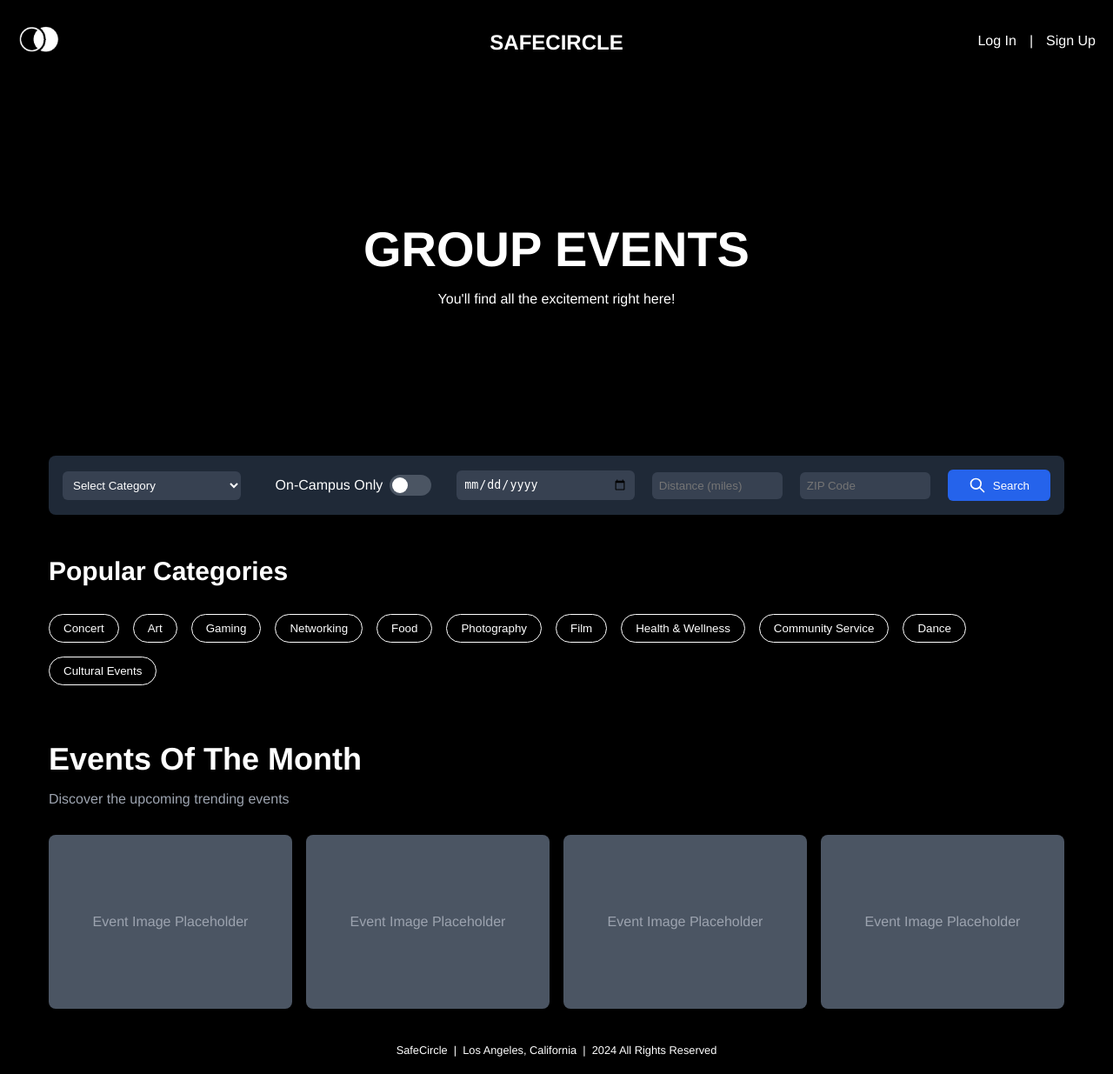
After one commit to Dezind/safecircle, a PHP site: page /searchresult.php in a window 1280 px wide. The commit adds this page. Shown: the whole page at 87% size. Run offline with PHP 8.4, Linux system fonts and the light colour scheme.

Commit message:
tongfei search result page (V1)

```diff
--- a/css/site.css
+++ b/css/site.css
@@ -23,6 +23,7 @@ header img {
 }
 header h1 {
     margin: 0;
+    margin-top: -12px;
     font-size: 1.5rem;
     position: absolute;
     left: 50%;
@@ -90,6 +91,7 @@ footer {
     background-color: #000;
     color: #fff;
     padding: 20px;
+    margin-top: 20px ;
     font-size: 0.8rem;
 }
 .tagline {
@@ -167,3 +169,189 @@ canvas {
     z-index: 0; /* Ensure the canvas is below the content */
     opacity: 1;
 }
+
+/*--------------------------------------SEARCH RESULT PAGE---------------------------------------------*/
+/*--------------------------------------SEARCH RESULT PAGE---------------------------------------------*/
+/*--------------------------------------SEARCH RESULT PAGE---------------------------------------------*/
+
+
+.hero2 {
+    position: relative;
+    height: 400px;
+    /* background: linear-gradient(45deg, rgba(88, 28, 135, 0.5), rgba(194, 65, 12, 0.5)); */
+    background:black;
+    padding: 2rem;
+}
+
+.hero2::before {
+    content: '';
+    position: absolute;
+    top: 0;
+    left: 0;
+    right: 0;
+    bottom: 0;
+    background-color: rgba(0, 0, 0, 0.4);
+}
+
+.hero2-content {
+    position: relative;
+    z-index: 1;
+    padding-top: 8rem;
+}
+
+.hero2 h1 {
+    font-size: 3.5rem;
+    margin-bottom: 1rem;
+}
+
+.container2 {
+    max-width: 1200px;
+    margin: 0 auto;
+    padding: 0 1rem;
+}
+
+.search-bar {
+    background-color: #1f2937;
+    padding: 1rem;
+    border-radius: 0.5rem;
+    margin-top: 30px;
+    display: flex;
+    flex-wrap: wrap;
+    gap: 20px;
+    align-items: center;
+}
+
+.search-bar select,
+.search-bar input {
+    background-color: #374151;
+    color: white;
+    padding: 0.5rem;
+    border: none;
+    border-radius: 0.375rem;
+    flex: 1;
+    /*min-width: 100px;*/
+}
+
+.search-bar input[type="text"] {
+    width:150px;
+    flex: 0;
+}
+
+.search-bar select {
+    margin-right: 20px;
+}
+
+.toggle-container {
+    display: flex;
+    align-items: center;
+    gap: 0.5rem;
+    flex: 1;
+    min-width: 150px;
+}
+
+.toggle {
+    width: 48px;
+    height: 24px;
+    background-color: #4b5563;
+    border-radius: 999px;
+    position: relative;
+    cursor: pointer;
+}
+
+.toggle.active {
+    background-color: #2563eb;
+}
+
+.toggle-thumb {
+    width: 18px;
+    height: 18px;
+    background-color: white;
+    border-radius: 50%;
+    position: absolute;
+    top: 3px;
+    left: 3px;
+    transition: transform 0.2s;
+}
+
+.toggle.active .toggle-thumb {
+    transform: translateX(24px);
+}
+
+.search-button {
+    background-color: #2563eb;
+    color: white;
+    padding: 0.5rem 1.5rem;
+    border: none;
+    border-radius: 0.375rem;
+    cursor: pointer;
+    display: flex;
+    align-items: center;
+    gap: 0.5rem;
+}
+
+.categories {
+    margin-top: 3rem;
+    text-align: left;
+}
+
+.categories h2 {
+    font-size: 1.875rem;
+    margin-bottom: 2rem;
+}
+
+.category-buttons {
+    display: flex;
+    flex-wrap: wrap;
+    gap: 1rem;
+}
+
+.category-button {
+    /*background-color: #374151;*/
+    background-color: black;
+    color: white;
+    padding: 0.5rem 1rem;
+    border: 1px solid white;
+    border-radius: 999px;
+    cursor: pointer;
+    transition: background-color 0.2s;
+}
+
+.category-button:hover {
+    background-color: #4b5563;
+}
+
+.events {
+    margin-top: 4rem;
+    text-align: left;
+}
+
+.events h2 {
+    font-size: 2.25rem;
+    margin-bottom: 1rem;
+}
+
+.events p {
+    color: #9ca3af;
+    margin-bottom: 2rem;
+}
+
+.event-grid {
+    display: grid;
+    grid-template-columns: repeat(auto-fit, minmax(250px, 1fr));
+    gap: 1rem;
+}
+
+.event-card {
+    background-color: #374151;
+    border-radius: 0.5rem;
+    overflow: hidden;
+}
+
+.event-placeholder {
+    height: 200px;
+    background-color: #4b5563;
+    display: flex;
+    align-items: center;
+    justify-content: center;
+    color: #9ca3af;
+}
--- /dev/null
+++ b/searchresult.php
@@ -0,0 +1,159 @@
+
+<!DOCTYPE html>
+<html lang="en">
+<head>
+    <meta charset="UTF-8">
+    <meta name="viewport" content="width=device-width, initial-scale=1.0">
+    <link type="text/css" href="css/site.css" rel="stylesheet">
+    <title>Event Search Page</title>
+</head>
+<?php
+//
+//$host = "webdev.iyaserver.com";
+//$userid = "<youruserid>";
+//$userpw = "<yourpw>";
+//$db = "<database name>";
+//
+//include 'loginvariables.php';
+//
+//
+//$mysql = new mysqli(
+//    $host,
+//    $userid,
+//    $userpw,
+//    $db
+//);
+//
+//if ($mysql->connect_errno) {
+//    echo "db connection error : " . $mysql->connect_error;
+//    exit();
+//}
+//
+//echo "db connection succeeded\n";
+//?>
+<body>
+<?php include "header.php"; ?>
+
+
+<div class="hero2">
+
+    <div class="hero2-content">
+
+        <h1>GROUP EVENTS</h1>
+        <p>You'll find all the excitement right here!</p>
+    </div>
+</div>
+
+<div class="container2">
+
+<!---------------------------------------------------------------------------------------------------------------------->
+<!-----------------------------------------------NEEDS PHP HERE--------------------------------------------------------->
+<!---------------------------------------------------------------------------------------------------------------------->
+
+    <div class="search-bar">
+        <!-------Category Dropdown-------->
+        <select id="category">
+            <option>Select Category</option>
+            <option>Concert</option>
+            <option>Art</option>
+            <option>Gaming</option>
+            <option>Networking</option>
+            <option>Food</option>
+            <option>Photography</option>
+            <option>Film</option>
+            <option>Health & Wellness</option>
+            <option>Community Service</option>
+            <option>Dance</option>
+            <option>Cultural Events</option>
+        </select>
+        <!-------On Campus Button-------->
+        <div class="toggle-container">
+            <span>On-Campus Only</span>
+            <div class="toggle" id="campus-toggle">
+                <div class="toggle-thumb"></div>
+            </div>
+        </div>
+        <!-------Date-------->
+        <input type="date">
+        <!------Distance------->
+        <input type="text" placeholder="Distance (miles)">
+        <!-----Zip Code------>
+        <input type="text" placeholder="ZIP Code">
+
+        <!---Search Button---->
+        <button class="search-button">
+            <svg width="20" height="20" fill="none" stroke="currentColor" viewBox="0 0 24 24">
+                <path stroke-linecap="round" stroke-linejoin="round" stroke-width="2" d="M21 21l-6-6m2-5a7 7 0 11-14 0 7 7 0 0114 0z"></path>
+            </svg>
+            Search
+        </button>
+    </div>
+
+    <div class="categories">
+        <h2>Popular Categories</h2>
+        <div class="category-buttons">
+            <button class="category-button">Concert</button>
+            <button class="category-button">Art</button>
+            <button class="category-button">Gaming</button>
+            <button class="category-button">Networking</button>
+            <button class="category-button">Food</button>
+            <button class="category-button">Photography</button>
+            <button class="category-button">Film</button>
+            <button class="category-button">Health & Wellness</button>
+            <button class="category-button">Community Service</button>
+            <button class="category-button">Dance</button>
+            <button class="category-button">Cultural Events</button>
+        </div>
+    </div>
+
+    <div class="events">
+        <h2>Events Of The Month</h2>
+        <p>Discover the upcoming trending events</p>
+        <div class="event-grid">
+            <div class="event-card">
+                <div class="event-placeholder">Event Image Placeholder</div>
+            </div>
+            <div class="event-card">
+                <div class="event-placeholder">Event Image Placeholder</div>
+            </div>
+            <div class="event-card">
+                <div class="event-placeholder">Event Image Placeholder</div>
+            </div>
+            <div class="event-card">
+                <div class="event-placeholder">Event Image Placeholder</div>
+            </div>
+        </div>
+    </div>
+</div>
+
+<script>
+    // Toggle functionality
+    const toggle = document.getElementById('campus-toggle');
+    toggle.addEventListener('click', function() {
+        this.classList.toggle('active');
+    });
+
+    // Category buttons
+    const categoryButtons = document.querySelectorAll('.category-button');
+    categoryButtons.forEach(button => {
+        button.addEventListener('click', function() {
+            console.log('Selected category:', this.textContent);
+        });
+    });
+
+    // Search button
+    const searchButton = document.querySelector('.search-button');
+    searchButton.addEventListener('click', function() {
+        const category = document.getElementById('category').value;
+        const isOnCampus = document.getElementById('campus-toggle').classList.contains('active');
+        console.log('Search clicked:', { category, isOnCampus });
+    });
+</script>
+
+    <footer>
+        <p>SafeCircle &nbsp;|&nbsp; Los Angeles, California &nbsp;|&nbsp; 2024 All Rights Reserved</p>
+    </footer>
+</div>
+
+</body>
+</html>
```
